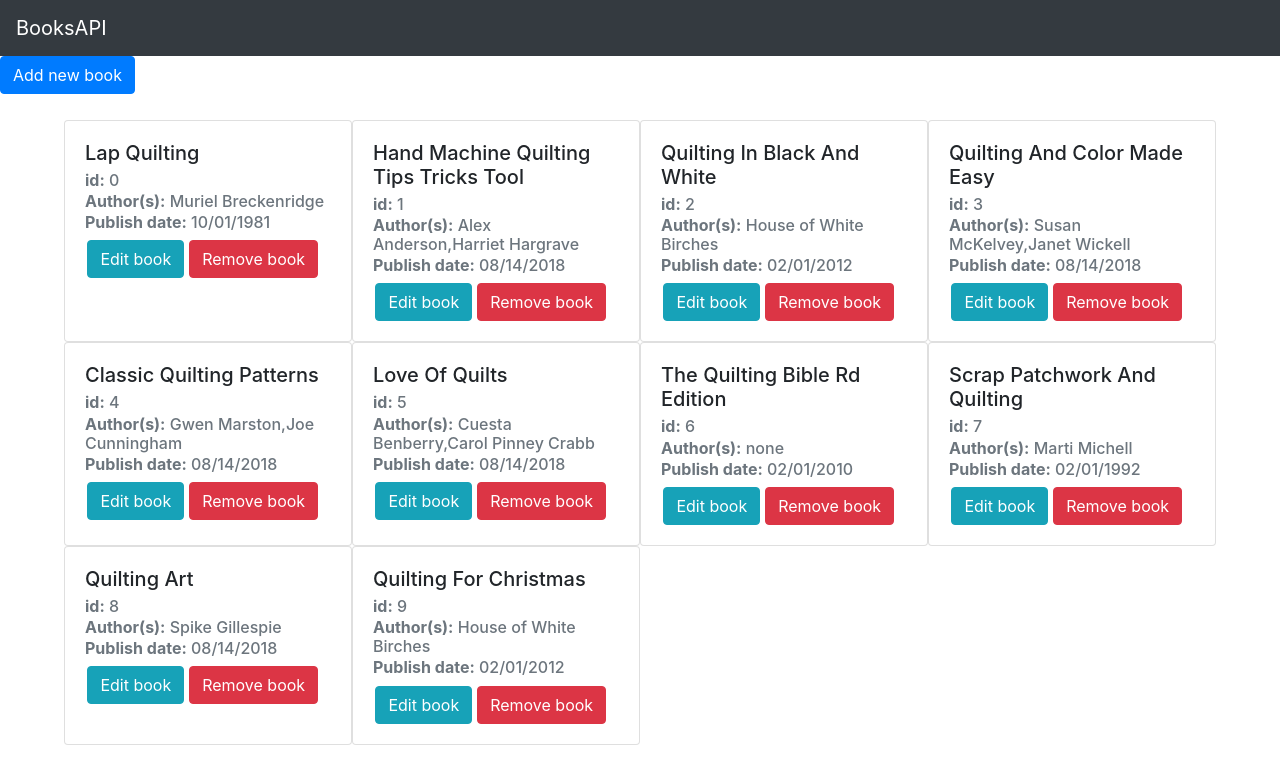
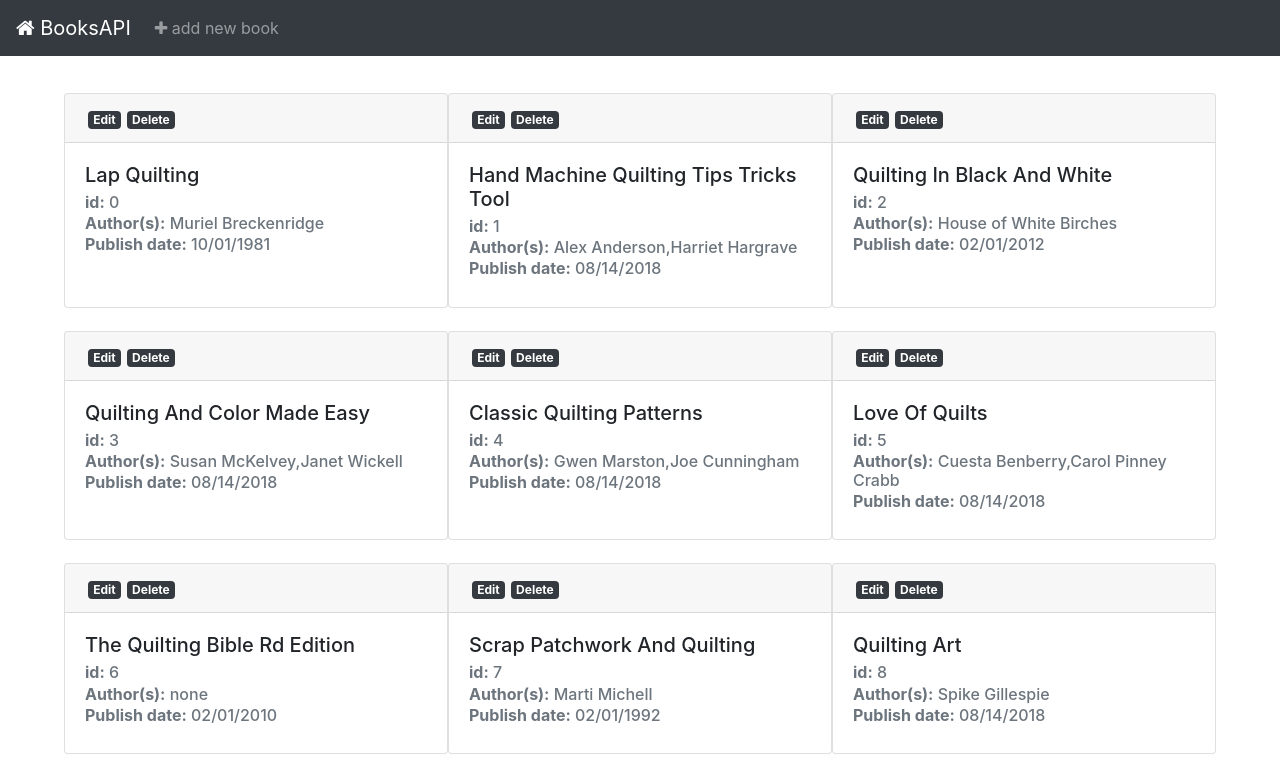
Before and after one commit to yonigel/booksAPI, an Angular app: page /books in a window 1280 px wide. Shown: the top 776 px of the page. Built offline with nearby package versions, Linux system fonts and the light colour scheme.

Commit message:
changed basic design

```diff
--- a/src/app/components/booksList/add-book/add-book.component.html
+++ b/src/app/components/booksList/add-book/add-book.component.html
@@ -28,7 +28,7 @@
         </div>
         <div class="modal-footer">
           <button type="button" class="btn btn-secondary" data-dismiss="modal">Close</button>
-          <button type="button" class="btn btn-primary" (click)="addNewBook()" [attr.disabled]="(newBookAuthor == '' || newBookTitle == '' || newbookDate == '') ? '' : null">Add book</button>
+          <button type="button" class="btn btn-primary" (click)="addNewBook()" [attr.disabled]="(edittedBooksAuthor == '' || edittedBookTitle == '' || isDateValid == false) ? '' : null">Add book</button>
         </div>
       </div>
     </div>
--- a/src/app/components/booksList/books/books.component.css
+++ b/src/app/components/booksList/books/books.component.css
@@ -1,5 +1,6 @@
 .bookCard {
     padding: 0;
+    margin: 1% 0;
 }
 
 .bookRow {
@@ -10,3 +11,7 @@
 .buttonBookCard {
     margin: 0 1%;
 }
+
+a.bookHeader {
+    margin: 0 1%;
+}
--- a/src/app/components/booksList/books/books.component.html
+++ b/src/app/components/booksList/books/books.component.html
@@ -1,18 +1,25 @@
 <div class="row bookRow" >
-  <div *ngFor="let book of bookList" class="card col-md-3 bookCard">
+  <div *ngFor="let book of bookList" class="card col-md-4 bookCard">
+    <div class="card-header bg-Light ">
+      <a href="#" class="badge badge-dark bookHeader" (click)="setSelectedBook(book)" data-toggle="modal" data-target="#editBook">Edit</a>
+
+      <a href="#" class="badge badge-dark bookHeader" (click)="setSelectedBook(book)" data-toggle="modal" data-target="#deleteBook">Delete</a>
+
+    </div>
     <div class="card-body">
 
       <h5 class="card-title">{{book.bookTitle | bookTitlePipe}}</h5>
+
       <h6 class="card-subtitle mb-2 text-muted"><b>id:</b> {{book.id}}</h6>
       <h6 class="card-subtitle mb-2 text-muted"><b>Author(s):</b> {{book.authorsNames}}</h6>
       <h6 class="card-subtitle mb-2 text-muted"><b>Publish date:</b>
         <!-- {{book.getDateString()}} -->
         {{book.publishedDate | date:"MM/dd/yyyy"}}
         </h6>
-      <button type="button" (click)="setSelectedBook(book)" class="btn btn-info buttonBookCard" data-toggle="modal" data-target="#editBook">
+      <!-- <button type="button" (click)="setSelectedBook(book)" class="btn btn-info buttonBookCard" data-toggle="modal" data-target="#editBook">
         Edit book
       </button>
-      <button type="button" (click)="setSelectedBook(book)" class="btn btn-danger buttonBookCard" data-toggle="modal" data-target="#deleteBook">Remove book</button>
+      <button type="button" (click)="setSelectedBook(book)" class="btn btn-danger buttonBookCard" data-toggle="modal" data-target="#deleteBook">Remove book</button> -->
 
     </div>
   </div>
--- a/src/app/components/booksList/main-book-list/main-book-list.component.html
+++ b/src/app/components/booksList/main-book-list/main-book-list.component.html
@@ -1,3 +1,3 @@
-<button type="button" class="btn btn-primary" data-toggle="modal" data-target="#addBook">Add new book</button>
+<!-- <button type="button" class="btn btn-primary" data-toggle="modal" data-target="#addBook">Add new book</button> -->
 <app-books [bookList]="bookList"></app-books>
 <app-add-book [bookList]="bookList"></app-add-book>
--- a/src/app/components/layout/header/header.component.html
+++ b/src/app/components/layout/header/header.component.html
@@ -1,3 +1,20 @@
-<nav class="navbar navbar-dark bg-dark">
-  <a class="navbar-brand" href="#">BooksAPI</a>
-</nav>
+<nav class="navbar navbar-expand-lg navbar-dark bg-dark">
+    <a class="navbar-brand" href="#">
+        <i class="fa fa-home"></i>
+        BooksAPI
+    </a>
+
+    <button class="navbar-toggler" type="button" data-toggle="collapse" data-target="#navbarNav" aria-controls="navbarNav" aria-expanded="false" aria-label="Toggle navigation">
+      <span class="navbar-toggler-icon"></span>
+    </button>
+    <div class="collapse navbar-collapse" id="navbarNav">
+      <ul class="navbar-nav">
+        <li class="nav-item">
+          <a class="nav-link" href="#" data-toggle="modal" data-target="#addBook">
+            <i class="fa fa-plus"></i>
+            add new book
+          </a>
+        </li>
+      </ul>
+    </div>
+  </nav>
--- a/src/index.html
+++ b/src/index.html
@@ -1,6 +1,7 @@
 <!doctype html>
 <html lang="en">
 <head>
+    <link rel="stylesheet" href="https://cdnjs.cloudflare.com/ajax/libs/font-awesome/4.7.0/css/font-awesome.min.css">
   <meta charset="utf-8">
   <title>BooksAPI</title>
   <base href="/">
```
